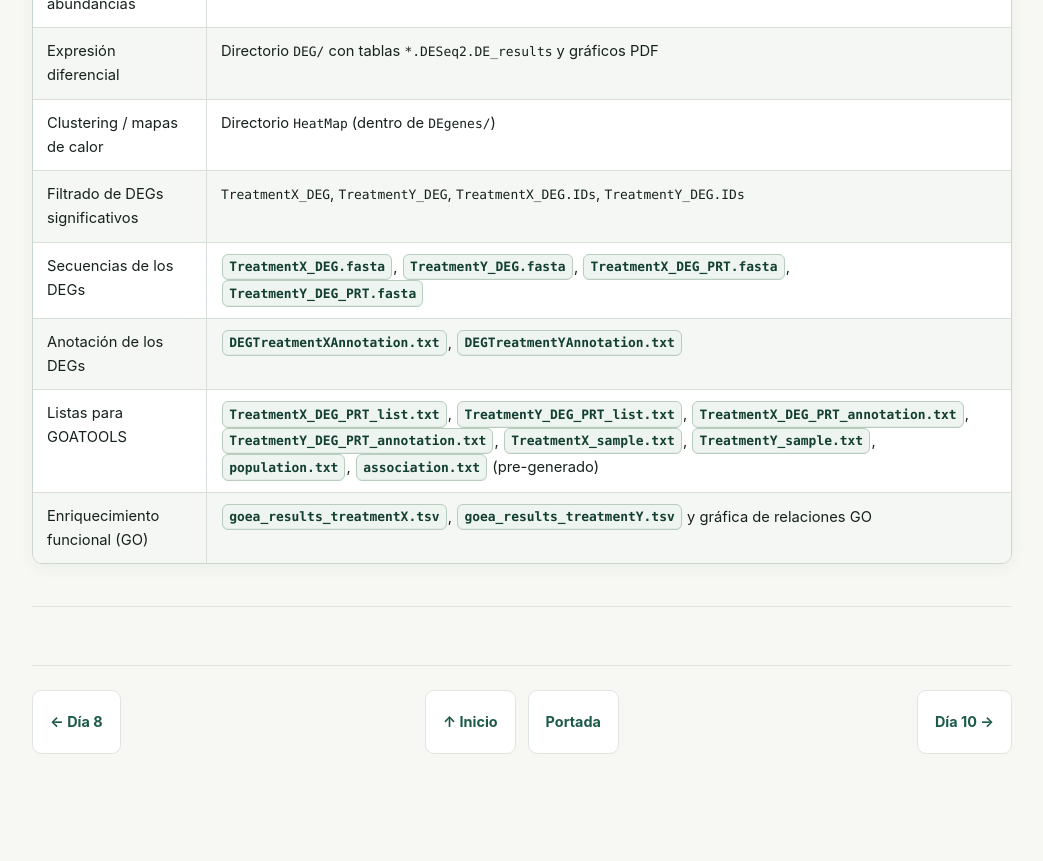
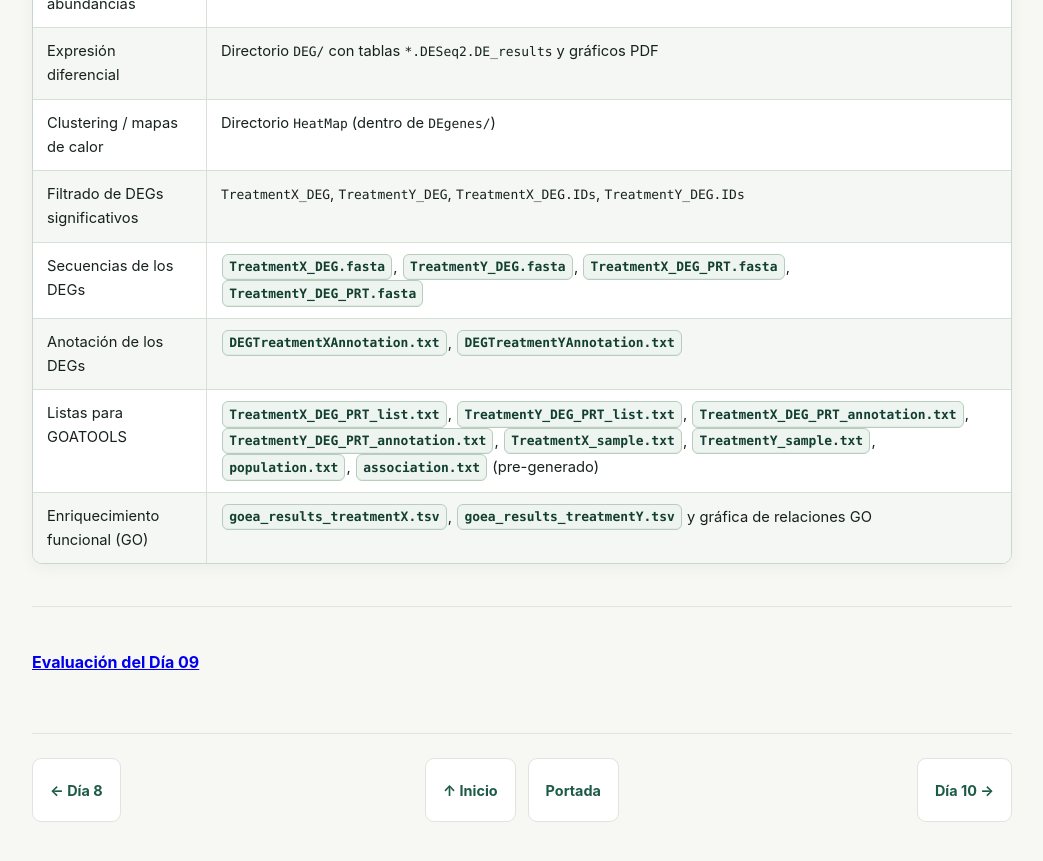
Before and after one commit to vitoem/HBGT_2026, a Jekyll site: the page built from docs/dia-09.md, in a window 1280 px wide and 900 px high, scrolled down 16960 px. Shown: the top 861 px of the window, without its empty margins (118-1161 px from the left). Built offline with Jekyll 4.4.1, drawn with Linux system fonts in a browser that asks for light colours; before the commit the page ends 17792 px from its top, so only the background shows below that.

Commit message:
Add evaluation link for Day 09
Added evaluation link for Day 09.

```diff
--- a/docs/dia-09.md
+++ b/docs/dia-09.md
@@ -490,3 +490,5 @@ srun --mem 8G -n1 -p q2 go_plot.py --relationship $GOe
 | Enriquecimiento funcional (GO) | `goea_results_treatmentX.tsv`, `goea_results_treatmentY.tsv` y gráfica de relaciones GO |
 
 ---
+
+[**Evaluación del Día 09**](https://forms.cloud.microsoft/r/x44ftd9xXC)
```
